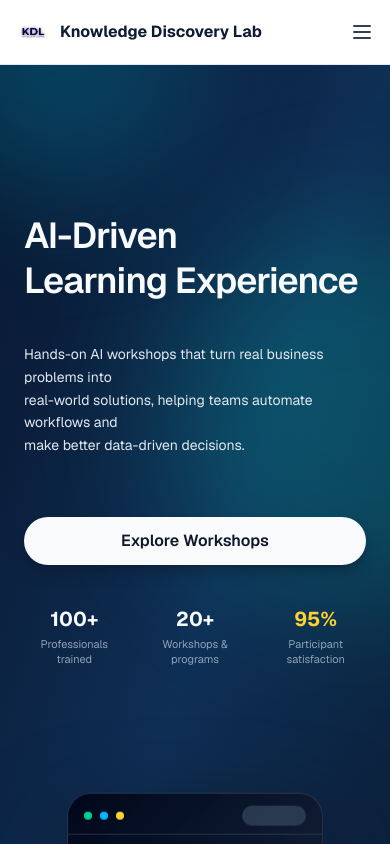
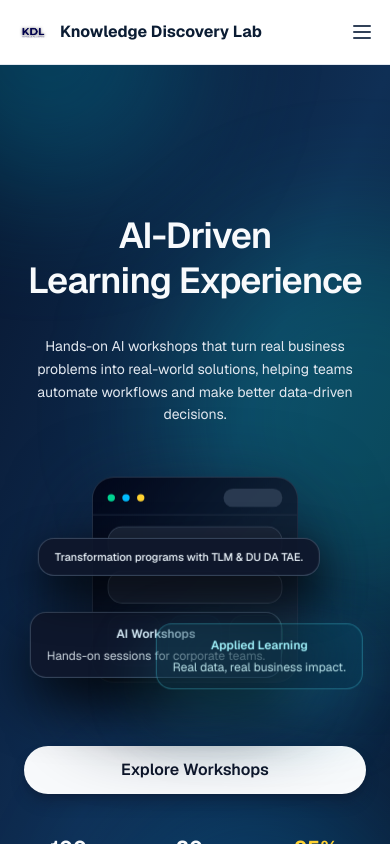
Before and after one commit to YoonieBoo/kdl-website, a Next.js app: page / in a window 390 px wide. Shown: the top 844 px of the page. Built offline with nearby package versions, Linux system fonts and the light colour scheme.

Commit message:
Fix mobile heading line breaks in hero and testimonials

```diff
--- a/components/hero-section.jsx
+++ b/components/hero-section.jsx
@@ -16,32 +16,119 @@ const HeroSection = () => {
       <div className="max-w-7xl mx-auto px-6 lg:px-8 relative z-10">
         <div className="grid grid-cols-1 lg:grid-cols-2 gap-20 lg:gap-24 items-center">
           {/* LEFT COLUMN */}
-          <div className="flex flex-col justify-center">
+          <div className="flex flex-col justify-center text-center lg:text-left items-center lg:items-start">
             <div className="mb-7"></div>
 
-            <h1 className="text-4xl md:text-5xl lg:text-5xl font-semibold leading-tight tracking-tight text-slate-50 mb-10">
-              AI-Driven <br />
-              Learning Experience
-            </h1>
+            <h1 className="text-4xl md:text-5xl lg:text-5xl font-semibold leading-tight tracking-tight text-slate-50 mb-8 lg:mb-10">
+              AI-Driven{" "}
+  <span className="block lg:inline">
+    Learning Experience
+  </span>
+</h1>
 
-            <p className="text-sm md:text-base font-normal text-slate-200 leading-relaxed mb-8 max-w-xl">
-              Hands-on AI workshops that turn real business problems into <br />
-              real-world solutions, helping teams automate workflows and <br />
+            <p className="text-sm md:text-base font-normal text-slate-200 leading-relaxed mb-6 lg:mb-8 max-w-xl">
+              Hands-on AI workshops that turn real business problems into{" "}
+              <br className="hidden sm:block" />
+              real-world solutions, helping teams automate workflows and{" "}
+              <br className="hidden sm:block" />
               make better data-driven decisions.
             </p>
 
+            {/* ✅ MOBILE ONLY: glass chips block placed between subtitle and CTA */}
+            <div className="w-full lg:hidden mb-6">
+              <div className="relative h-[16.5rem] flex items-center justify-center">
+                {/* Dashboard illustration behind cards */}
+                <div className="pointer-events-none absolute inset-0 flex items-center justify-center float-1">
+                  <div className="relative h-56 w-56 rounded-3xl border border-slate-700/70 bg-gradient-to-br from-slate-950/95 via-slate-900/85 to-slate-800/80 shadow-[0_32px_90px_rgba(15,23,42,0.95)] overflow-hidden [transform:scale(0.92)]">
+                    {/* window header */}
+                    <div className="flex items-center justify-between px-4 pt-3 pb-2 border-b border-slate-700/70">
+                      <div className="flex items-center gap-2">
+                        <span className="h-2 w-2 rounded-full bg-emerald-400" />
+                        <span className="h-2 w-2 rounded-full bg-sky-400" />
+                        <span className="h-2 w-2 rounded-full bg-amber-300" />
+                      </div>
+                      <div className="h-5 w-16 rounded-full bg-slate-700/80" />
+                    </div>
+
+                    {/* ghost inputs/cards */}
+                    <div className="px-4 pt-3 space-y-3">
+                      <div className="h-9 rounded-2xl bg-slate-800/90 border border-slate-600/80" />
+                      <div className="h-9 rounded-2xl bg-slate-800/90 border border-slate-600/80" />
+                      <div className="mt-2 grid grid-cols-3 gap-2">
+                        <div className="h-14 rounded-2xl bg-slate-800/90 border border-slate-600/80" />
+                        <div className="h-14 rounded-2xl bg-sky-500/20 border border-sky-400/60" />
+                        <div className="h-14 rounded-2xl bg-emerald-500/20 border border-emerald-300/60" />
+                      </div>
+                    </div>
+                  </div>
+                </div>
+
+                {/* Floating cards */}
+                <div className="relative w-full max-w-lg">
+                  {/* AI Workshops – mid-left */}
+                  <div
+                    className="
+                      absolute left-2 top-7
+                      rounded-2xl bg-slate-900/90 border border-slate-600/80 backdrop-blur-2xl
+                      px-4 py-3
+                      shadow-[0_22px_55px_rgba(0,0,0,0.8)]
+                      float-3
+                    "
+                  >
+                    <p className="text-[12px] font-semibold text-sky-100">AI Workshops</p>
+                    <p className="mt-1 text-[12px] text-sky-50/85">
+                      Hands-on sessions for corporate teams.
+                    </p>
+                  </div>
+
+                  {/* Applied Learning – upper-right */}
+                  <div
+                    className="
+                      absolute right-2 top-12
+                      rounded-2xl bg-cyan-400/10 border border-cyan-300/30 backdrop-blur-2xl
+                      px-4 py-3
+                      shadow-[0_24px_70px_rgba(34,211,238,0.25)]
+                      float-4
+                    "
+                  >
+                    <p className="text-[12px] font-semibold text-cyan-200">
+                      Applied Learning
+                    </p>
+                    <p className="mt-1 text-[12px] text-cyan-100/90">
+                      Real data, real business impact.
+                    </p>
+                  </div>
+
+                  {/* Transformation chip – bottom */}
+                  <div
+                    className="
+                      absolute left-4 bottom-2
+                      rounded-2xl bg-slate-900/90 border border-slate-600/80 backdrop-blur-2xl
+                      px-4 py-2.5
+                      shadow-[0_18px_45px_rgba(0,0,0,0.85)]
+                      float-3
+                    "
+                  >
+                    <p className="text-[11px] font-medium text-sky-50">
+                      Transformation programs with TLM &amp; DU DA TAE.
+                    </p>
+                  </div>
+                </div>
+              </div>
+            </div>
+
             {/* CTAs */}
-            <div className="mt-7 flex flex-col sm:flex-row gap-4">
+            <div className="mt-2 lg:mt-7 flex flex-col sm:flex-row gap-4 w-full sm:w-auto justify-center lg:justify-start">
               <Link
                 href="#workshop-categories"
-                className="inline-flex items-center justify-center px-8 py-3 rounded-full bg-slate-50 text-slate-900 font-semibold shadow-lg shadow-slate-900/40 hover:bg-sky-50 hover:text-slate-950 transition-colors"
+                className="inline-flex items-center justify-center px-8 py-3 rounded-full bg-slate-50 text-slate-900 font-semibold shadow-lg shadow-slate-900/40 hover:bg-sky-50 hover:text-slate-950 transition-colors w-full sm:w-auto"
               >
                 Explore Workshops
               </Link>
             </div>
 
             {/* Stats */}
-            <div className="mt-10 grid grid-cols-3 gap-5 sm:mt-15 sm:flex sm:flex-row sm:gap-10">
+            <div className="mt-10 grid grid-cols-3 gap-5 sm:mt-15 sm:flex sm:flex-row sm:gap-10 w-full justify-center lg:justify-start">
               <div className="text-center sm:text-left">
                 <p className="text-xl sm:text-2xl font-bold text-slate-50">100+</p>
                 <p className="mt-1 text-[11px] sm:text-sm text-slate-400 leading-snug">
@@ -65,8 +152,8 @@ const HeroSection = () => {
             </div>
           </div>
 
-          {/* RIGHT COLUMN – illustration + spread-out cards */}
-          <div className="relative h-[22rem] sm:h-[26rem] lg:h-[28rem] flex items-center justify-center">
+          {/* ✅ DESKTOP/TABLET ORIGINAL RIGHT COLUMN (unchanged layout) */}
+          <div className="hidden lg:flex relative h-[22rem] sm:h-[26rem] lg:h-[28rem] items-center justify-center">
             {/* Dashboard illustration behind cards */}
             <div className="pointer-events-none absolute inset-0 flex items-center justify-center float-1">
               <div className="relative h-64 w-64 sm:h-72 sm:w-72 lg:h-80 lg:w-80 rounded-3xl border border-slate-700/70 bg-gradient-to-br from-slate-950/95 via-slate-900/85 to-slate-800/80 shadow-[0_32px_90px_rgba(15,23,42,0.95)] overflow-hidden">
--- a/components/testimonials.jsx
+++ b/components/testimonials.jsx
@@ -90,8 +90,10 @@ export default function TestimonialsSection() {
             Testimonials
           </p>
           <h2 className="text-3xl sm:text-4xl font-bold text-slate-50 leading-tight mb-3">
-            What People Say About Us
-          </h2>
+  What People Say{" "}
+  <span className="whitespace-nowrap">About Us</span>
+</h2>
+
           <p className="text-sm sm:text-base text-slate-200/90 leading-relaxed">
             Teams and leaders use our workshops to turn AI ideas into real business results.
           </p>
```
